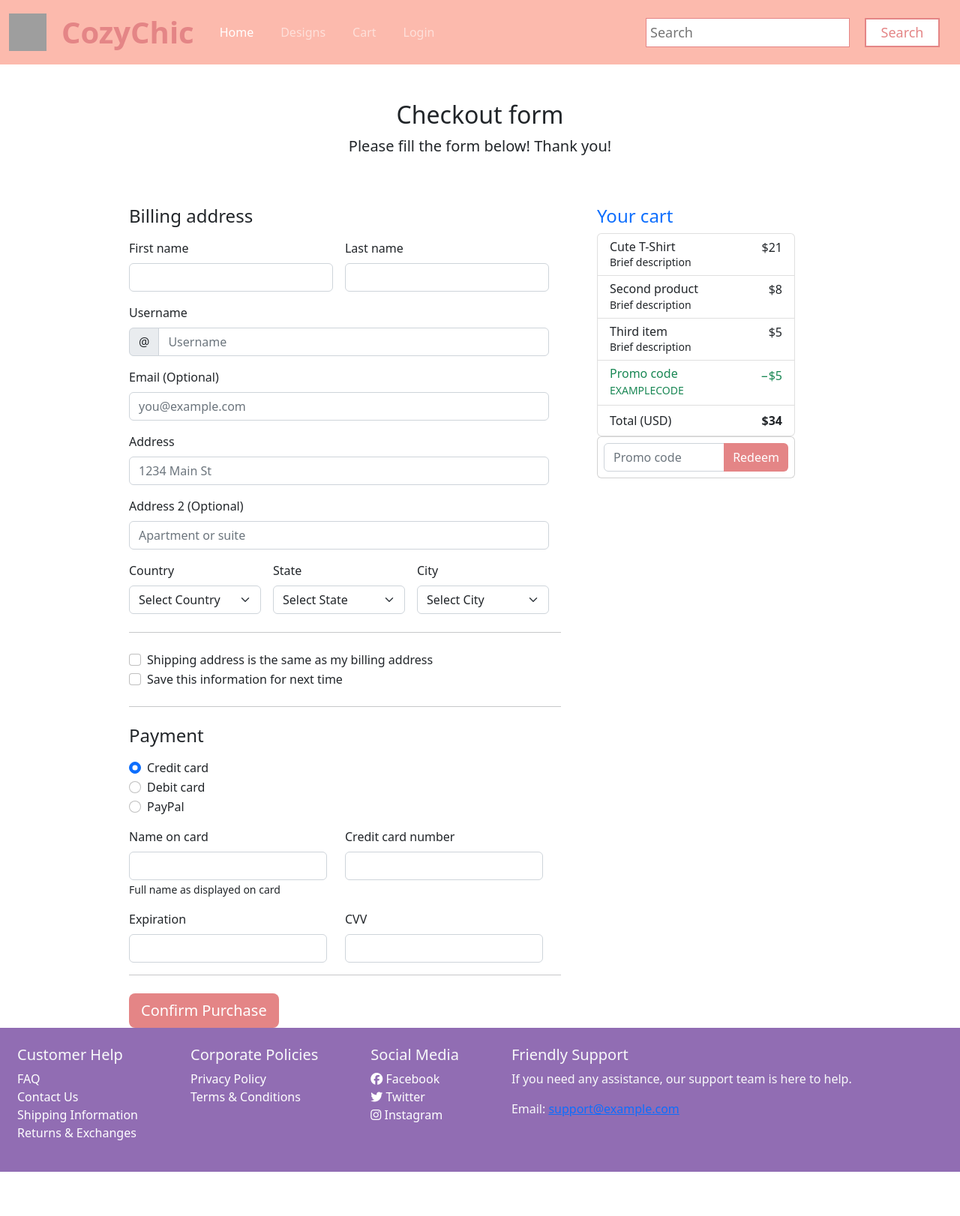
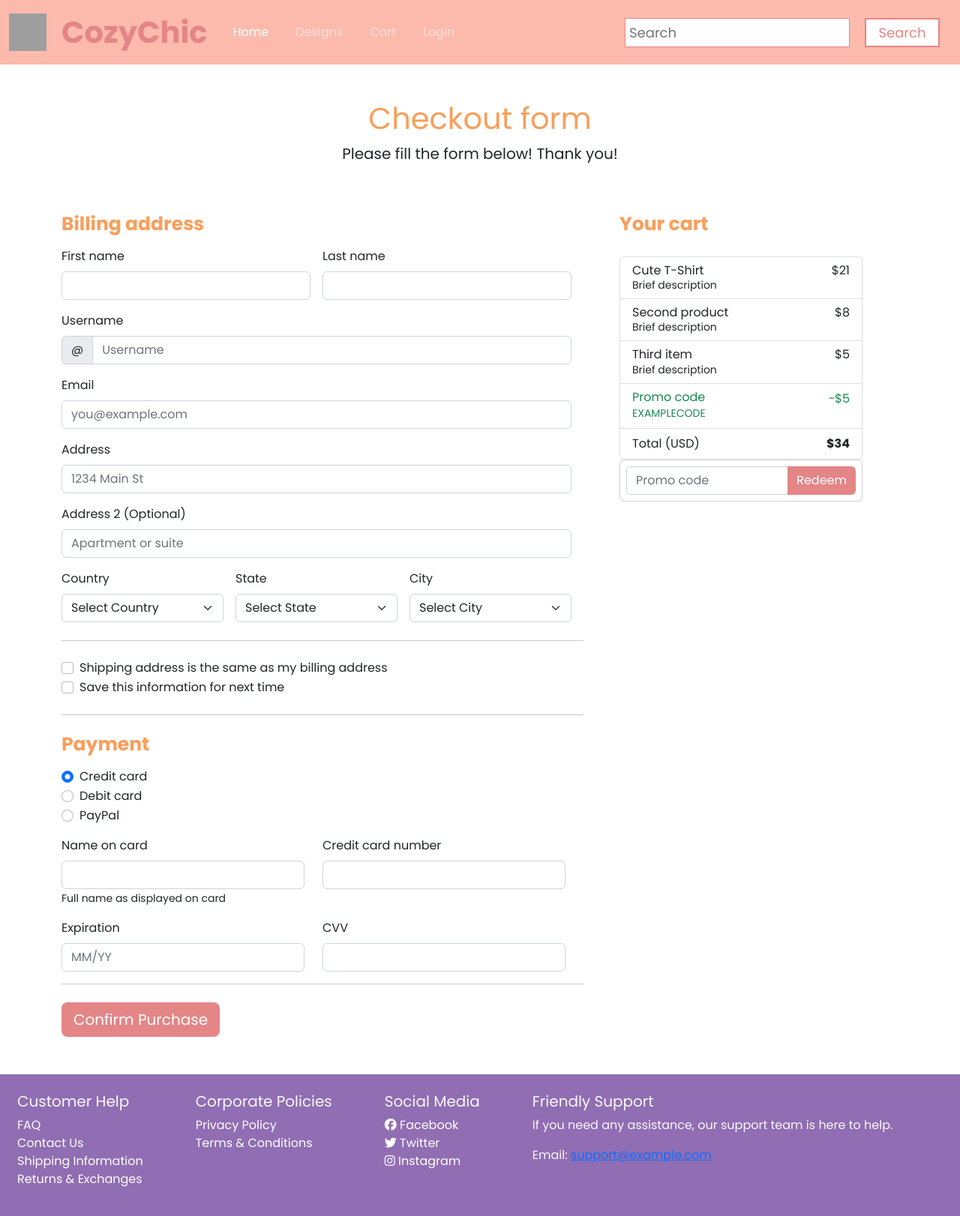
Before and after one commit to KG-2023/CozyChic, a plain HTML site: page html/checkout.html in a window 1280 px wide. Shown: the whole page at 75% size. Before the commit the page ends 1563 px from the top, so only its background shows below. Drawn offline with nearby package versions, Linux system fonts and the light colour scheme; grey boxes are pictures that could not be loaded.

Commit message:
added js on checkout page

```diff
--- a/css/checkout.css
+++ b/css/checkout.css
@@ -1,27 +1,48 @@
-:root{
+:root {
     --primary1: #FDE5EC;
     --primary2: #FCBAAD;
-    --secondary1: #E48586   ;
+    --secondary1: #E48586;
     --secondary2: #916DB3;
+    --tertiary1: #f89f5b;
 
 }
+
+* {
+    font-family: poppins;
+    margin: 0;
+    padding: 0;
+}
+
 .container {
-    max-width: 960px;
+    min-width: 500px;
 }
-.btn{
+
+.btn {
     background-color: var(--secondary1);
     border: transparent;
-    color: white;
 }
-.btn:hover{
+
+.btn:hover {
     background-color: var(--primary2);
 }
 
-.lh-condensed {
-    line-height: 1.25;
+.needs-validation {
+    margin-bottom: 50px;
 }
-@media screen and (max-width: 400px) {
-    .col-md-3{
-        text-align: center;
-    }
+
+.checkout_heading {
+    font-size: 2.5rem;
+    color: var(--tertiary1);
 }
+
+.countryDropdown {
+    font-family: poppins;
+}
+
+.text-primary,
+.mb-3 {
+    color: var(--tertiary1) !important;
+    font-size: 25px;
+    margin-bottom: 20px;
+    font-weight: 600;
+}
--- a/html/checkout.html
+++ b/html/checkout.html
@@ -124,7 +124,7 @@
             </div>
             <div class="col-md-7 col-lg-8">
                 <h4 class="mb-3">Billing address</h4>
-                <form class="needs-validation" novalidate="">
+                <form class="needs-validation" id="needs-validation">
                     <div class="row g-3">
                         <div class="col-sm-6">
                             <label for="firstName" class="form-label">First name</label>
@@ -154,9 +154,8 @@
                         </div>
 
                         <div class="col-12">
-                            <label for="email" class="form-label">Email <span
-                                    class="text-body-secondary">(Optional)</span></label>
-                            <input type="email" class="form-control" id="email" placeholder="you@example.com">
+                            <label for="email" class="form-label">Email</label>
+                            <input type="email" class="form-control" id="email" placeholder="you@example.com" required="">
                             <div class="invalid-feedback">
                                 Please enter a valid email address for shipping updates.
                             </div>
@@ -250,7 +249,7 @@
 
                         <div class="col-md-6">
                             <label for="cc-expiration" class="form-label">Expiration</label>
-                            <input type="text" class="form-control" id="cc-expiration" placeholder="" required="">
+                            <input type="text" class="form-control" id="cc-expiration" placeholder="MM/YY" required="">
                             <div class="invalid-feedback">
                                 Expiration date required
                             </div>
@@ -266,8 +265,7 @@
                     </div>
 
                     <hr class="mb-4">
-                    <button class="btn btn-primary btn-lg btn-block" type="submit" onclick="myFunction()">Confirm
-                        Purchase</button>
+                    <button class="btn btn-primary btn-lg btn-block" type="button" onclick="validateAndSubmit()">Confirm Purchase</button>
                 </form>
             </div>
         </div>
@@ -315,10 +313,6 @@
         </footer>
     </section>
 
-    <script>
-        function myFunction() {
-          alert("Order Confirmed!\n We will update you about your order in your email.");}
-    </script>
 
     <script src="../assets/dist/js/bootstrap.bundle.min.js"></script>
     <script src="checkout.js"></script>
--- /dev/null
+++ b/js/script.js
@@ -0,0 +1,36 @@
+// Example starter JavaScript for disabling form submissions if there are invalid fields
+(function () {
+    'use required'
+
+    window.addEventListener('load', function () {
+      // Fetch all the forms we want to apply custom Bootstrap validation styles to
+      var forms = document.getElementsByClassName('needs-validation')
+
+      // Loop over them and prevent submission
+      Array.prototype.filter.call(forms, function (form) {
+        form.addEventListener('submit', function (event) {
+          if (form.checkValidity() === false) {
+            event.preventDefault()
+            event.stopPropagation()
+          }
+          form.classList.add('was-validated')
+        }, false)
+      })
+    }, false)
+}())
+
+
+function validateAndSubmit() {
+    // Get the form
+    var form = document.getElementById('needs-validation');
+
+    // Check if the form is valid
+    if (form.checkValidity()) {
+        // You can process the form here (e.g., send data to a server)
+        // For this example, we'll just show an alert
+        alert('Order has been processed!');
+    } else {
+        // Show the default validation error messages
+        form.reportValidity();
+    }
+}
```
